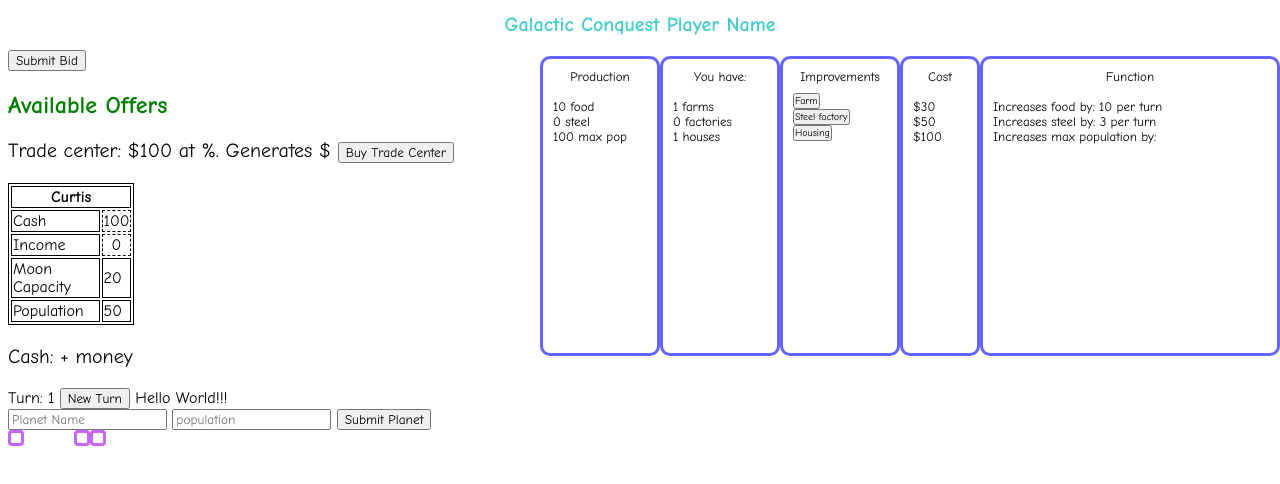
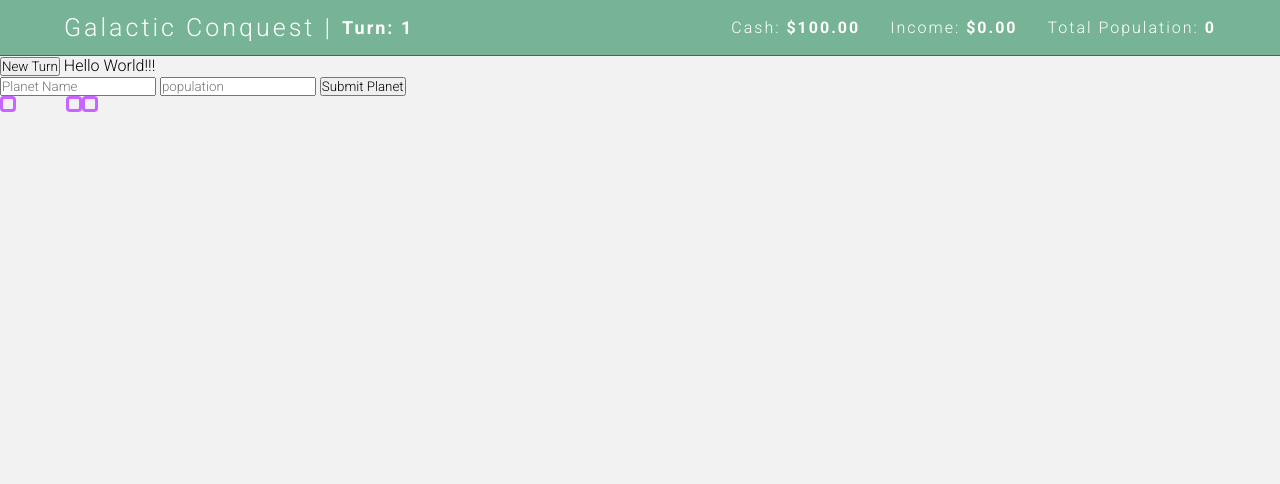
Before and after one commit to Curtisbaker3/galactic-conquest, a plain HTML site: page Gal 1.html in a window 1280 px wide. Drawn offline with Linux system fonts and the light colour scheme.

Commit message:
Made UI changes.

```diff
--- a/Gal 1.html
+++ b/Gal 1.html
@@ -1,79 +1,29 @@
 <!DOCTYPE html>
 <html>
     <head>
+        <title>Galactic Conquest</title>
+        <link href="https://fonts.googleapis.com/css?family=Roboto:300,400,500,700" rel="stylesheet">
         <link href="style.css" type="text/css" rel="stylesheet">
     </head>
     <body>
-        <h1 id="gametitle">Galactic Conquest<span id="playerName"> Player Name<span></h1>
-
-
-        <input type="button" onclick="document.getElementById('OfferRow').innerHTML = money" value="Submit Bid" />
-
-        <h2>Available Offers</h2>
-        <p id="RandomTradeRow">
-            Trade center: $<span id="amount">100</span> at
-            <span id="Traderate"></span>%. Generates $
-            <span id="TradeIncomeGenerated"></span>
-            <button type="button" onclick="onTradeBuy()">Buy Trade Center</button>
-        </p>
-    <div class="ImprovementContainer">
-        <div class="Improvementcost Improvementcharts">
-            <div class="improvementtitle">Cost</div><br>
-            $<span id="farmcost">30</span> <br>
-            $<span id="steelfactorycost">50</span> <br>
-            $<span id="housecost">100</span> <br>
+        <div class="navbar bg-primary-1">
+            <div class="grid">
+                <div class="grid-item">
+                    <h1>Galactic Conquest |&nbsp;<span id="TurnCounter">Turn: 1<span></h1>
                 </div>
-        <div class="Improvementquantity Improvementcharts">
-            <div class="improvementtitle">You have:</div><br>
-            <span id="farmquantity">1</span> farms <br>
-            <span id="steelfactoryquantity">0</span> factories <br>
-            <span id="housequantity">1</span> houses <br>
+                <div class="grid-item end">
+                    <div class="nav-item">
+                        <div>Cash: <span id="cash">$100.00</span></div>
                     </div>
-        <div class="Productionquantity Improvementcharts">
-            <div class="improvementtitle">Production</div><br>
-            <span id="foodproduction">10</span> food <br>
-            <span id="steelproduction">0</span> steel <br>
-            <span id="maxpopulation">100</span> max pop <br>
+                    <div class="nav-item">
+                        <div>Income: <span id="income">$0.00</span></div>
                     </div>
-        <div class="ImprovementFunction Improvementcharts">
-            <div class="improvementtitle">Function</div><br>
-            Increases food by: <span id="farmfx">10</span> per turn <br>
-            Increases steel by: <span id="steelfactoryfx">3</span> per turn <br>
-            Increases max population by: <script>var houseimprovementfx</script> <br>
-        </div>
-        <div class="ImprovementButtons Improvementcharts">
-            <div class="improvementtitle">Improvements</div><br id="space">
-            <button type="button" class="Improvementbutton" onclick="onbuyfarm()">Farm</button><br>
-            <button type="button" class="Improvementbutton" onclick="onbuysteelfactory()">Steel factory</button><br>
-            <button type="button" class="Improvementbutton" onclick="onbuyhouse()">Housing</button><br>
+                    <div class="nav-item">
+                        <div>Total Population: <span id="population">0</span></div>
                     </div>
                 </div>
-
-<table style="width:10%">
-    <th colspan="2">
-        Curtis
-    </th>
-  <tr>
-    <td>Cash</td>
-    <td id="CashRow">100</td>
-  </tr>
-  <tr>
-    <td>Income</td>
-    <td id="IncomeRow">0</td>
-  </tr>
-  <tr>
-    <td>Moon Capacity</td>
-    <td id="mooncapacity">20</td>
-  </tr>
-  <tr>
-    <td>Population</td>
-    <td id="populationcurrent">50</td>
-  </tr>
-</table>
-
-    <p id="FinanicalOfferRow">Cash: + money</p>
-    <div id="TurnCounter">Turn: 1</div>
-
+            </div>
+        </div>
 
         <button type="button" onclick="onNewTurn()">New Turn</button>
         <script src="main.js"></script>
--- a/style.css
+++ b/style.css
@@ -1,23 +1,108 @@
-h1 {
-  color: rgba(50,200,200,.9);
-  font-size: 20px;
-  text-align: center;
+.color-primary-0 { color: #28774F }	/* Main Primary color */
+.color-primary-1 { color: #77B395 }
+.color-primary-2 { color: #4B956F }
+.color-primary-3 { color: #0F5934 }
+.color-primary-4 { color: #003C1D }
+
+.color-secondary-1-0 { color: #28536C }	/* Main Secondary color (1) */
+.color-secondary-1-1 { color: #6F8FA2 }
+.color-secondary-1-2 { color: #477087 }
+.color-secondary-1-3 { color: #113951 }
+.color-secondary-1-4 { color: #032336 }
+
+.color-secondary-2-0 { color: #679933 }	/* Main Secondary color (2) */
+.color-secondary-2-1 { color: #C0E699 }
+.color-secondary-2-2 { color: #90BF60 }
+.color-secondary-2-3 { color: #437313 }
+.color-secondary-2-4 { color: #274D00 }
+
+.bg-primary-0 { background-color: #28774F }	/* Main Primary background-color */
+.bg-primary-1 { background-color: #77B395 }
+.bg-primary-2 { background-color: #4B956F }
+.bg-primary-3 { background-color: #0F5934 }
+.bg-primary-4 { background-color: #003C1D }
+
+.bg-secondary-1-0 { background-color: #28536C }	/* Main Secondary background-color (1) */
+.bg-secondary-1-1 { background-color: #6F8FA2 }
+.bg-secondary-1-2 { background-color: #477087 }
+.bg-secondary-1-3 { background-color: #113951 }
+.bg-secondary-1-4 { background-color: #032336 }
+
+.bg-secondary-2-0 { background-color: #679933 }	/* Main Secondary background-color (2) */
+.bg-secondary-2-1 { background-color: #C0E699 }
+.bg-secondary-2-2 { background-color: #90BF60 }
+.bg-secondary-2-3 { background-color: #437313 }
+.bg-secondary-2-4 { background-color: #274D00 }
+
+* {
+  box-sizing: border-box;
+  padding: 0;
+  margin: 0;
+  font-family: Roboto, sans-serif;
+  font-weight: 300;
+}
+
+body {
+  background-color: #f2f2f2;
+}
+
+div.navbar {
+  height: 56px;
+  width: 100%;
+  border-bottom: 1px solid #28774F;
+  display: flex;
+  align-items: center;
+  justify-content: center;
+}
+
+div.grid {
+  display: flex;
+  align-items: space-between;
+  justify-content: center;
+  width: 90%;
+}
+
+div.grid-item {
+  width: 100%;
+  display: flex;
+  align-items: center;
+  justify-content: flex-start;
+}
+
+div.grid-item.end {
+  justify-content: flex-end;
+}
+
+div.navbar h1 {
+  font-size: 25px;
+  letter-spacing: 3px;
+  color: white;
+  display: flex;
+  align-items: center;
+}
+
+div.navbar h1>span {
+  font-size: 18px;
+  font-weight: 800;
+  letter-spacing: 2px;
+}
+
+div.nav-item {
+  letter-spacing: 2px;
+  color: white;
+  padding-left: 30px;
+}
+
+div.nav-item span {
+  font-weight: 800;
 }
 
 h2 {
   color: green;
 }
 
-* {
-  box-sizing: border-box;
-}
-
 p {
   font-size: 20px;
-}
-
-* {
-  font-family: Comic Sans MS, Arial, Helvetica, sans-serif;
 }
 
 #CashRow, #IncomeRow {
```
Lines whose indentation alone changed are shown as unchanged.
